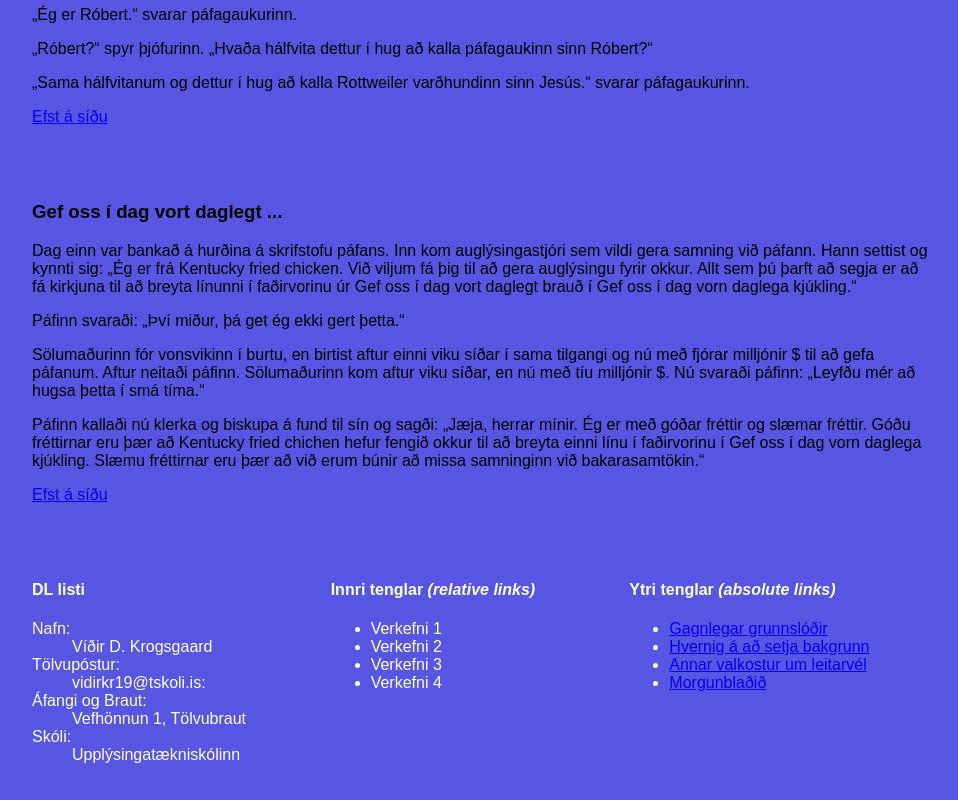
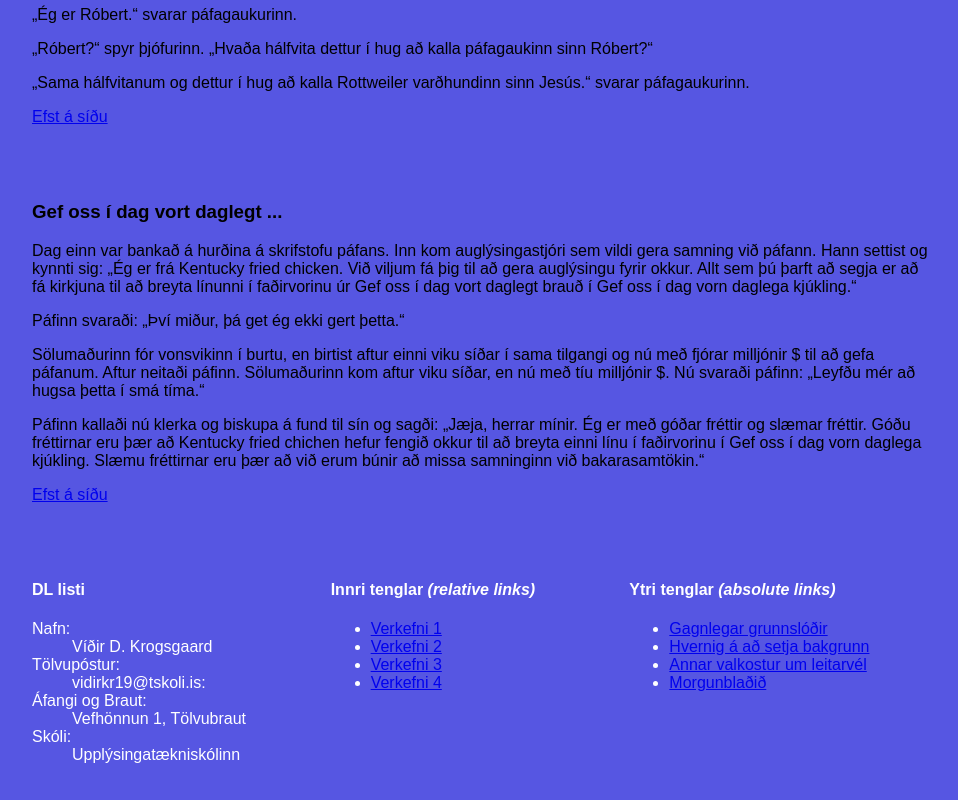
Before and after one commit to VDavidK/VEF1VG05AU, a plain HTML site: page Verkefni 5 - VDK/innerlinks.html in a window 1280 px wide. Shown: the part 2803-3603 px from the top of the page, without its empty margins (160-1118 px from the left). Drawn offline with Linux system fonts and the light colour scheme.

Commit message:
Add files via upload

```diff
--- a/Verkefni 5 - VDK/innerlinks.css
+++ b/Verkefni 5 - VDK/innerlinks.css
@@ -87,3 +87,7 @@ header, footer{
 .pila:hover{
     color: green;
 }
+
+a:visited{
+    color: white;
+}
--- a/Verkefni 5 - VDK/innerlinks.html
+++ b/Verkefni 5 - VDK/innerlinks.html
@@ -166,10 +166,10 @@
           <nav>
             <h4>Innri tenglar <em>(relative links)</em></h4>
             <ul><!-- inner links! hér þarf að aðlaga slóðir að eigin verkefnum -->
-              <li>Verkefni 1</li>
-              <li>Verkefni 2</li>
-              <li>Verkefni 3</li>
-              <li>Verkefni 4</li>
+              <li><a href="https://vdavidk.github.io/VEF1VG05AU/Verkefni%201%20-%20VDK/Verkefni%201.html" target="_blank" title="verkefni1">Verkefni 1</a></li>
+              <li><a href="https://vdavidk.github.io/VEF1VG05AU/Verkefni%202%20-%20VDK/Verkefni%202.1.html" target="_blank" title="verkefni1">Verkefni 2</a></li>
+              <li><a href="https://vdavidk.github.io/VEF1VG05AU/Verkefni%203%20-%20VDK/grid.html" target="_blank" title="verkefni1">Verkefni 3</a></li>
+              <li><a href="https://vdavidk.github.io/VEF1VG05AU/Verkefni%204%20-%20VDK/Verkefni4.html" target="_blank" title="verkefni1">Verkefni 4</a></li>
             </ul>
           </nav>
           <nav>
```
Also changed, not shown: Verkefni 5 - VDK/index.html (+4 -4 lines).
